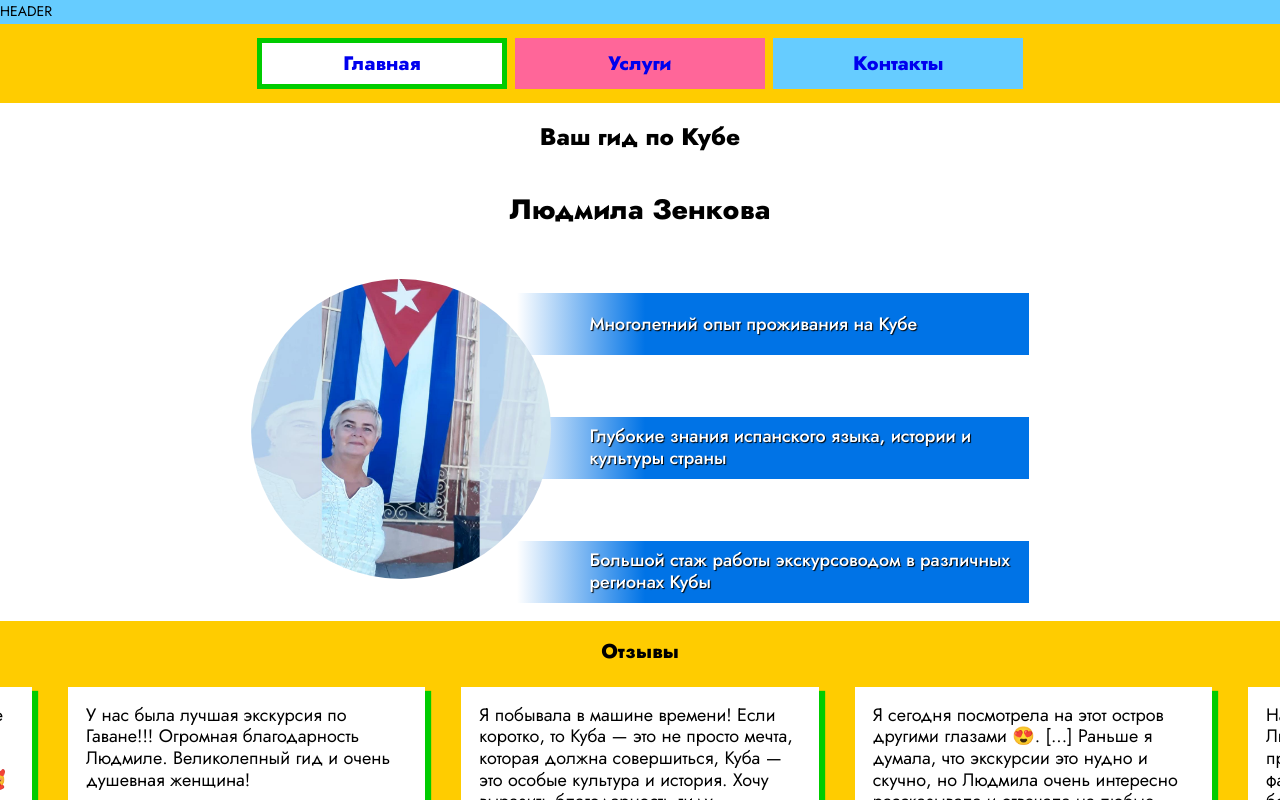
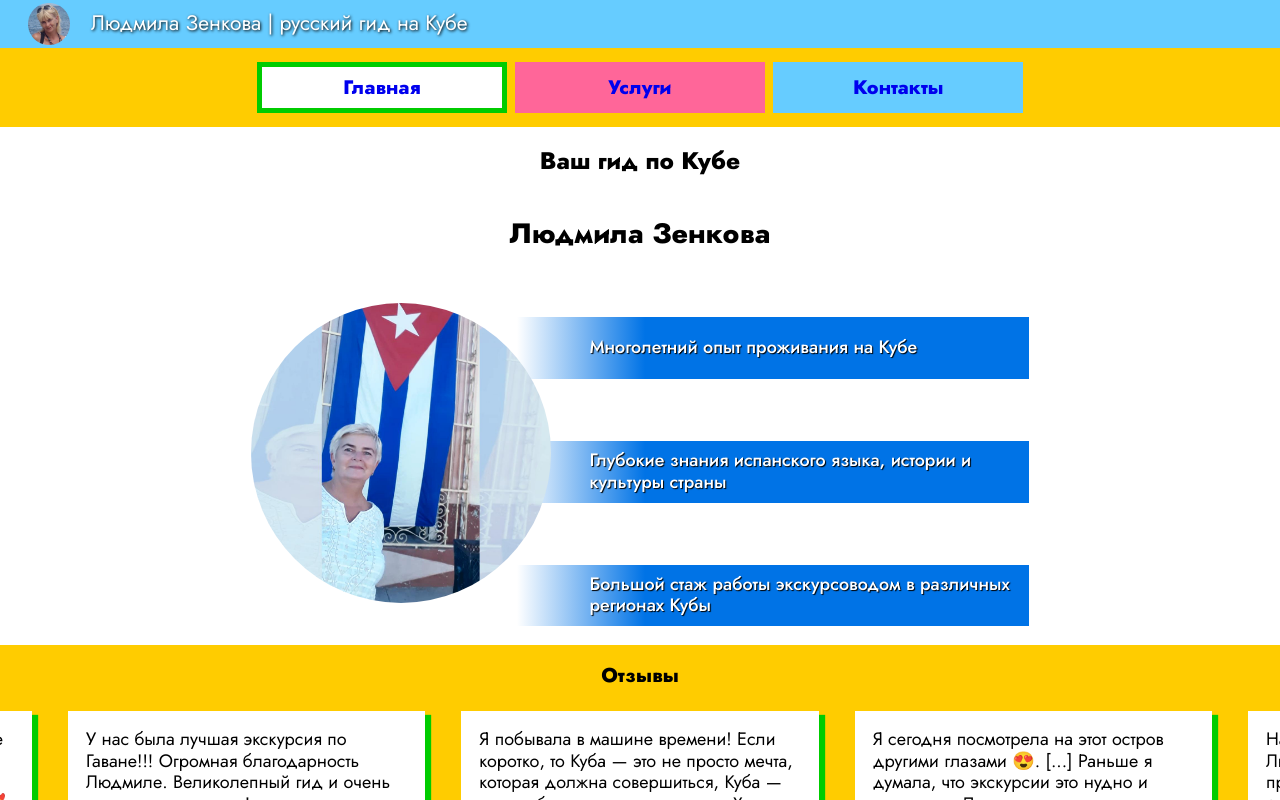
Before and after one commit to igoryen/zenkova, a React (Create React App) app: page / in a window 1280 px wide. Shown: the top 800 px of the page. Built offline with nearby package versions, Linux system fonts and the light colour scheme; the HTML template or start-up script is replaced by a standard one.

Commit message:
Added content to header

```diff
--- a/src/pages/Layout.js
+++ b/src/pages/Layout.js
@@ -1,6 +1,7 @@
 import { Outlet } from "react-router-dom";
 import React from "react";
 import { MainNav } from "../components/MainNav";
+import imgAuthor from '../images/author-310x310.png'
 
 
 class Layout extends React.Component {
@@ -26,7 +27,10 @@ class Layout extends React.Component {
             <div className="layout">
                 <div className="header-body-footer">
                     <header>
-                        HEADER
+                        <section>
+                            <img src={imgAuthor} alt="author" />
+                            <div>Людмила Зенкова | русский гид на Кубе</div>
+                        </section>
                     </header>
                     <MainNav />
                     <div className="layout-outlet">
--- /dev/null
+++ b/src/styles/Layout/header.scss
@@ -0,0 +1,44 @@
+header {
+    section {
+        align-items: center;
+        display: flex;
+        justify-content: flex-start;
+
+        div {
+            // margin: 1em;
+            color: $color4;
+
+            padding: 0 1em;
+            text-shadow: 1px 1px 3px black;
+        }
+    }
+}
+
+@media only screen and (min-width: $widthSmallest) {
+    header {
+        section {
+            padding: 0.2em 1em;
+            img {
+                // border: 1px solid red;
+                width: 2em;
+            }
+            div {
+                font-size: 1em;
+            }
+        }
+    }
+}
+@media only screen and (min-width: $width2ndSmall) {
+    header {
+        section {
+            padding: 0.2em 2em;
+            img {
+                // border: 1px solid red;
+                width: 3em;
+            }
+            div {
+                font-size: 1.5em;
+            }
+        }
+    }
+}
--- a/src/styles/Layout/layoutMain.scss
+++ b/src/styles/Layout/layoutMain.scss
@@ -1,2 +1,3 @@
+@import "./header.scss";
 @import "./layout.scss";
 @import "./page.scss";
```
Also changed, not shown: src/images/author-310x310.png (added).
